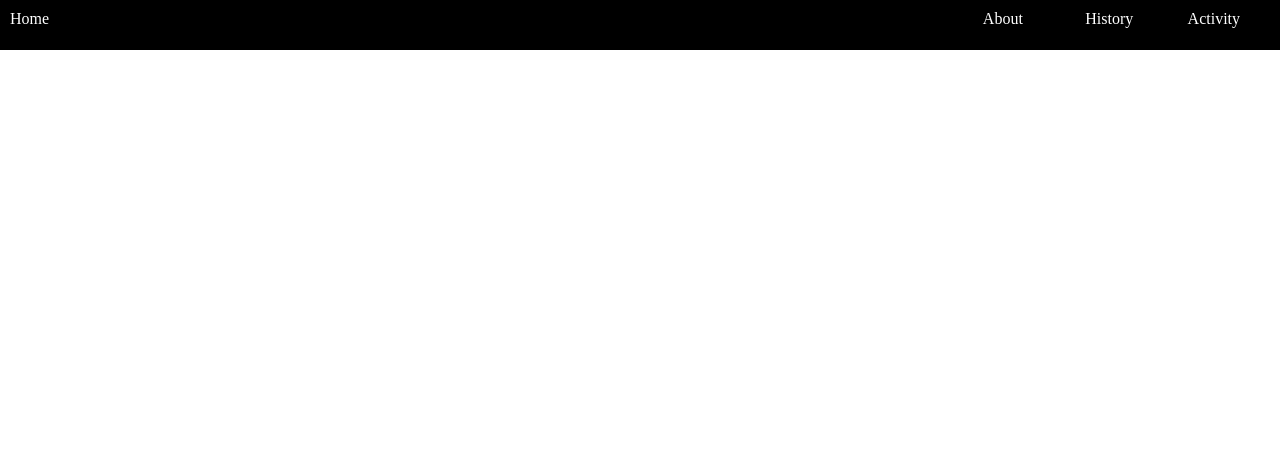
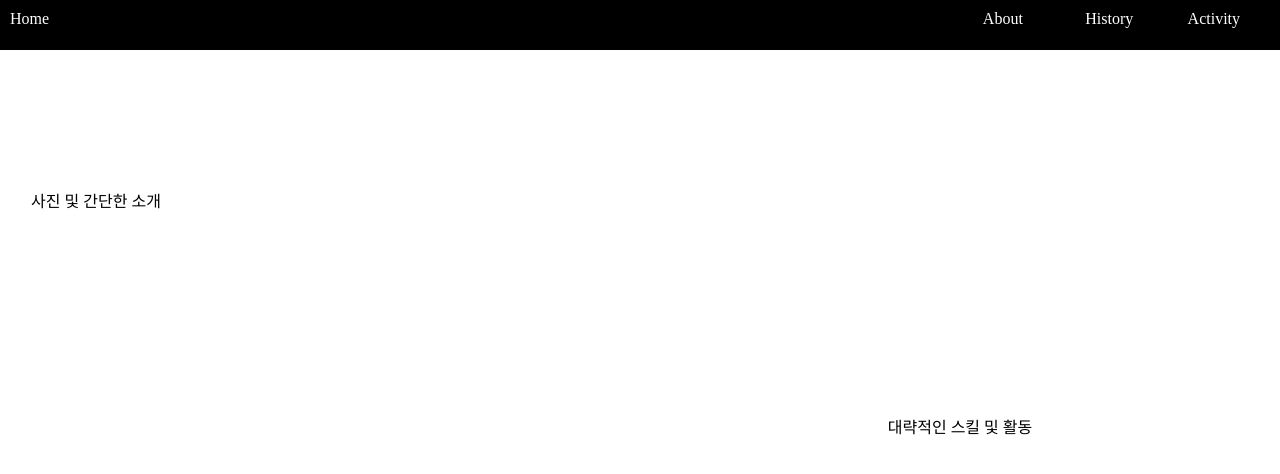
Before and after one commit to bbagbbagn2/PJH-Portfolio, a React (Create React App) app in the folder client/: page /about in a window 1280 px wide. Shown: the top 474 px of the page. Built offline with nearby package versions, Linux system fonts and the light colour scheme.

Commit message:
About Me 간단한 구상

```diff
--- a/client/src/ProfilePage.js
+++ b/client/src/ProfilePage.js
@@ -12,6 +12,15 @@ export default function Profile() {
         <HeaderMessage to='#'>Activity</HeaderMessage>
     </Header>
         <ProfilePage>
+            <LeftContainer>
+                <ProfileContainer>
+                <div>사진 및 간단한 소개</div>
+                </ProfileContainer>
+
+            </LeftContainer>
+            <RightContainer>
+                <div>대략적인 스킬 및 활동</div>
+            </RightContainer>
         </ProfilePage>
     </>)
 }
@@ -39,15 +48,44 @@ const HeaderMessage = styled(Link)`
 `;
 
 const ProfilePage = styled.div`
+    position: absolute;
+    top: 50px;
+    width: 100%;
+    height: 93.9vh;
 
     display: grid;
-    grid-template-columns: 10% 1fr repeat(3,8%);
+    grid-template-columns: 50% 50%;
     place-items: center;
     place-content: center;
 
-    background: black;
-    color: white;
+    color: black;
     font-size: 16px;
 
     z-index: 999;
 `
+const LeftContainer = styled.div`
+    width: 50vw;
+    height: 93.9vh;
+
+    display: grid;
+    grid-template-columns: 100%;
+    grid-template-rows: 40% 60%;
+    place-items: center;
+    place-content: center;
+`
+
+const ProfileContainer = styled.div`
+    width: 100%;
+
+    display: grid;
+    grid-template-columns: 30% 70%;
+    grid-template-rows: 100%;
+    place-items: center;
+    place-content: center;
+`
+
+const RightContainer = styled.div`
+    display: grid;
+    place-items: center;
+    place-content: center;
+`
```
